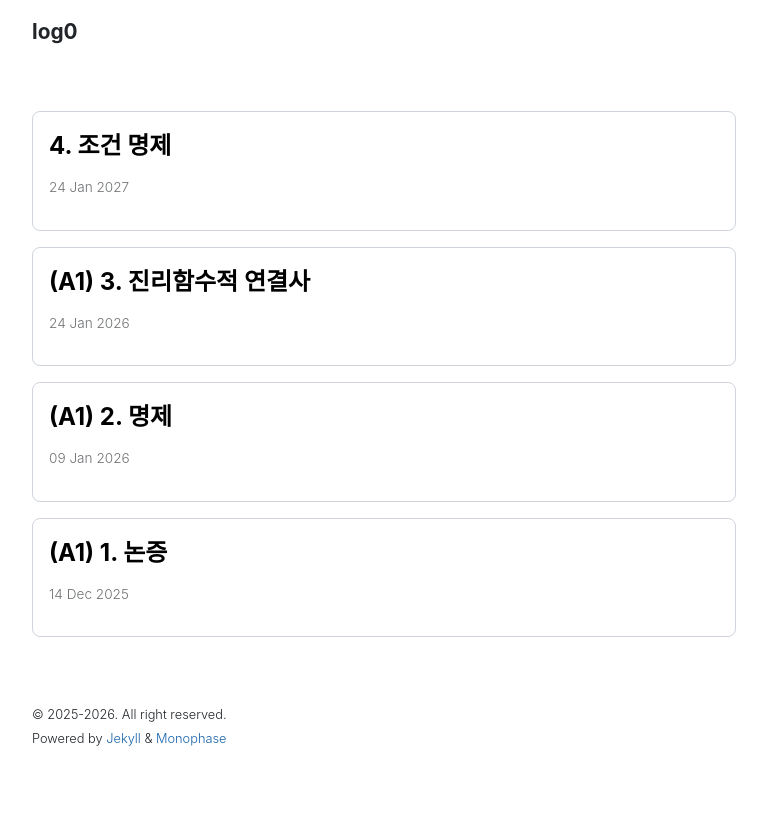
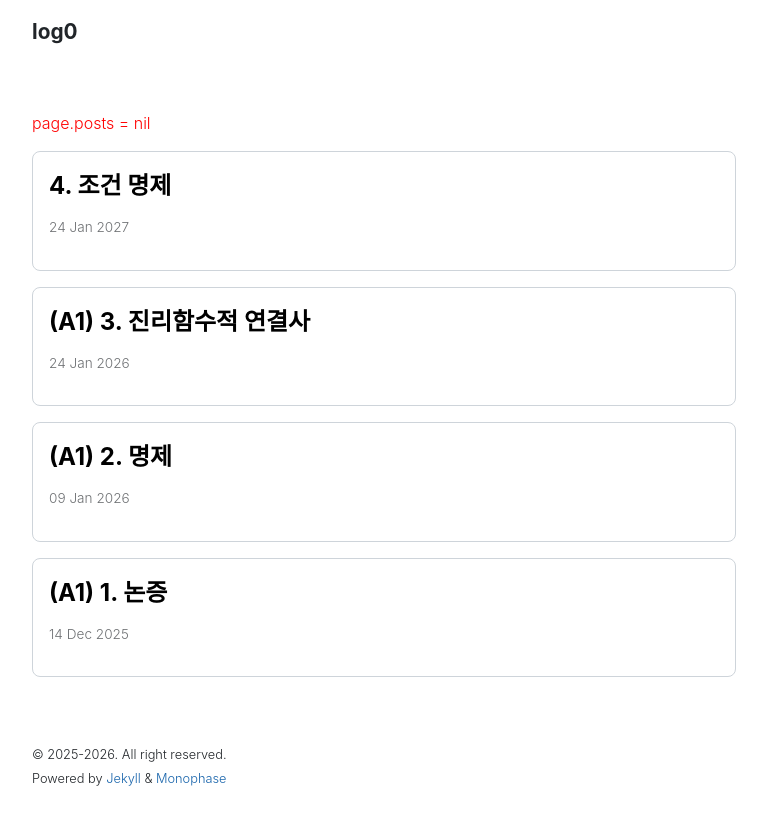
Before and after one commit to Log-zero/Log-zero.github.io, a Jekyll site: the page built from index.html, in a window 1280 px wide. Shown: the top 825 px of the page, without its empty margins (256-1023 px from the left). Built offline with Jekyll 4.4.1, drawn with Linux system fonts in a browser that asks for light colours; nearby versions of some CDN libraries.

Commit message:
categories

```diff
--- a/_layouts/post-list.html
+++ b/_layouts/post-list.html
@@ -1,6 +1,10 @@
 ---
 layout: default
 ---
+
+<p style="color:red">
+  page.posts = {{ page.posts | inspect }}
+</p>
 
 <div class="posts">
   {% assign posts = page.posts | default: site.posts %}
```
